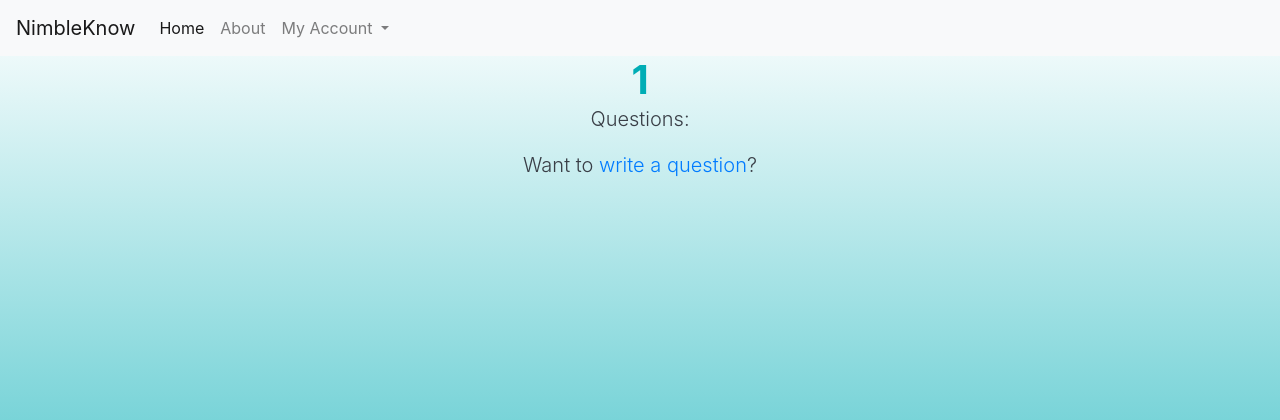
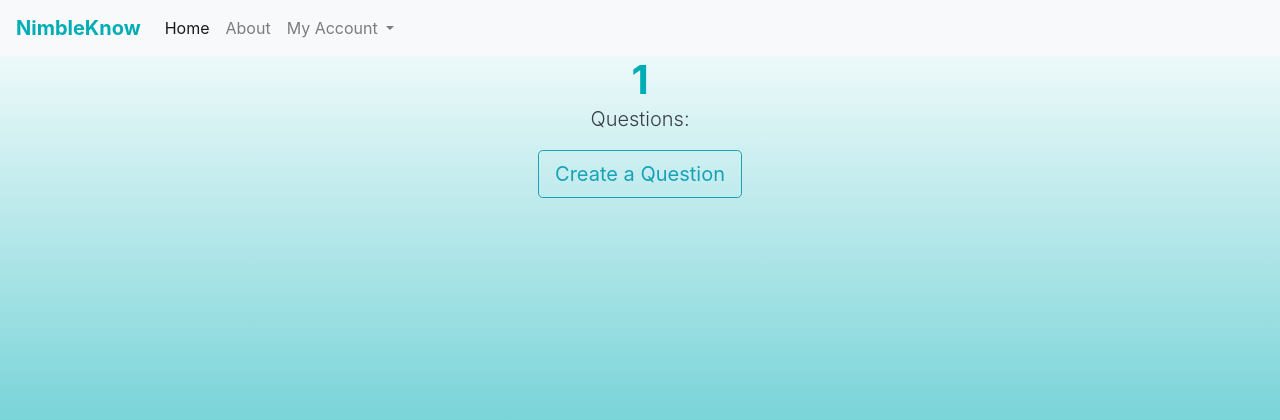
Before and after one commit to wwu-csci-497/csci-497-project-classroomfeedbacksystem, a Flask app: page /1/classroom in a window 1280 px wide. Shown: the top 420 px of the page. Run offline with Flask 2, Linux system fonts and the light colour scheme; the visitor is signed in with stand-in values (Sample User, id 1); data comes from the database, SQL or seed files in the repository; data that the repository does not hold is empty; some libraries are stand-ins or nearby versions.

Commit message:
Centered  buttons, changed logo color

```diff
--- a/flaskr/templates/base.html
+++ b/flaskr/templates/base.html
@@ -75,7 +75,7 @@ button:hover:not(.active) {
 
 
   <nav class="navbar navbar-expand-lg navbar-light bg-light">
-    <a class="navbar-brand" href="#">NimbleKnow</a>
+    <a class="navbar-brand" href="#" style="color:#00adb5"><b>NimbleKnow</b></a>
     <button class="navbar-toggler" type="button" data-toggle="collapse" data-target="#navbarNavDropdown" aria-controls="navbarNavDropdown" aria-expanded="false" aria-label="Toggle navigation">
       <span class="navbar-toggler-icon"></span>
     </button>
--- a/flaskr/templates/review/classroom.html
+++ b/flaskr/templates/review/classroom.html
@@ -17,7 +17,7 @@
 
 
 
-<div class="container">
-  <p class="lead">Want to <a href="{{ url_for('review.create', classname=classname) }}">write a question</a>?</p>
+<div class="container" style="text-align:center">
+  <a href="{{ url_for('review.create', classname=classname) }}" class="btn btn-outline-info btn-lg" role="button">Create a Question</a>
 </div>
 {% endblock %}
--- a/flaskr/templates/review/mcresponse.html
+++ b/flaskr/templates/review/mcresponse.html
@@ -53,8 +53,9 @@
       {%endblock%}
 
 
-
-    <button class="btn btn-outline-info" type="submit">Submit</button>
+    <div style="text-align:center">
+      <button class="btn btn-outline-info" type="submit">Submit</button>
+    </div>
   </form>
 </div>
 
```
